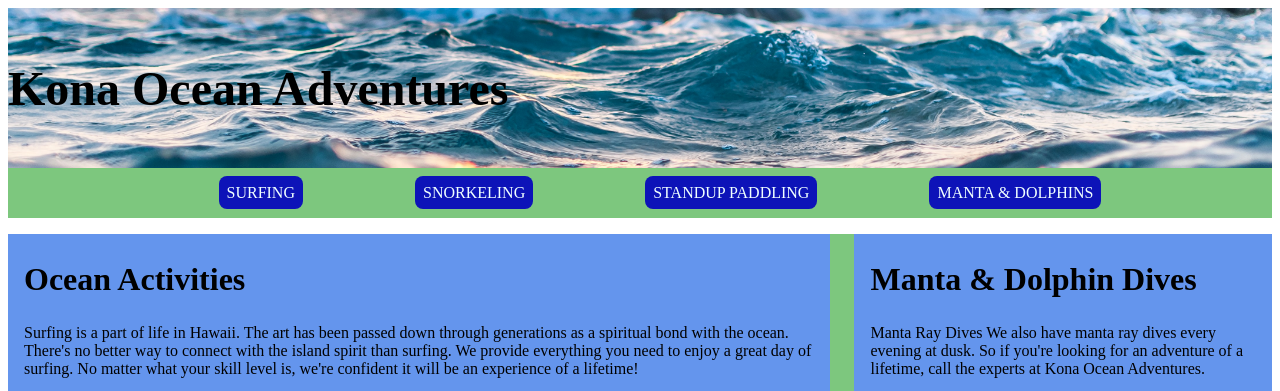
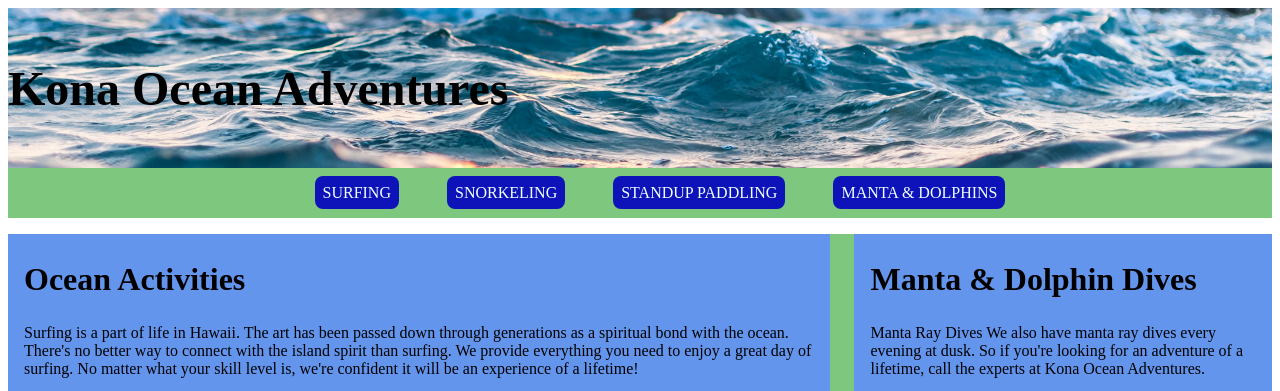
Before and after one commit to EKMarc/BizPage4, a plain HTML site: page index.html in a window 1280 px wide. Shown: the top 391 px of the page. Drawn offline with Linux system fonts and the light colour scheme.

Commit message:
Decrease gap nav ul

```diff
--- a/styles.css
+++ b/styles.css
@@ -38,7 +38,7 @@ justify-content: center;
 
 nav ul {
 display: flex;
-gap: 7rem;
+gap: 3rem;
 }
 
 nav a {
```
